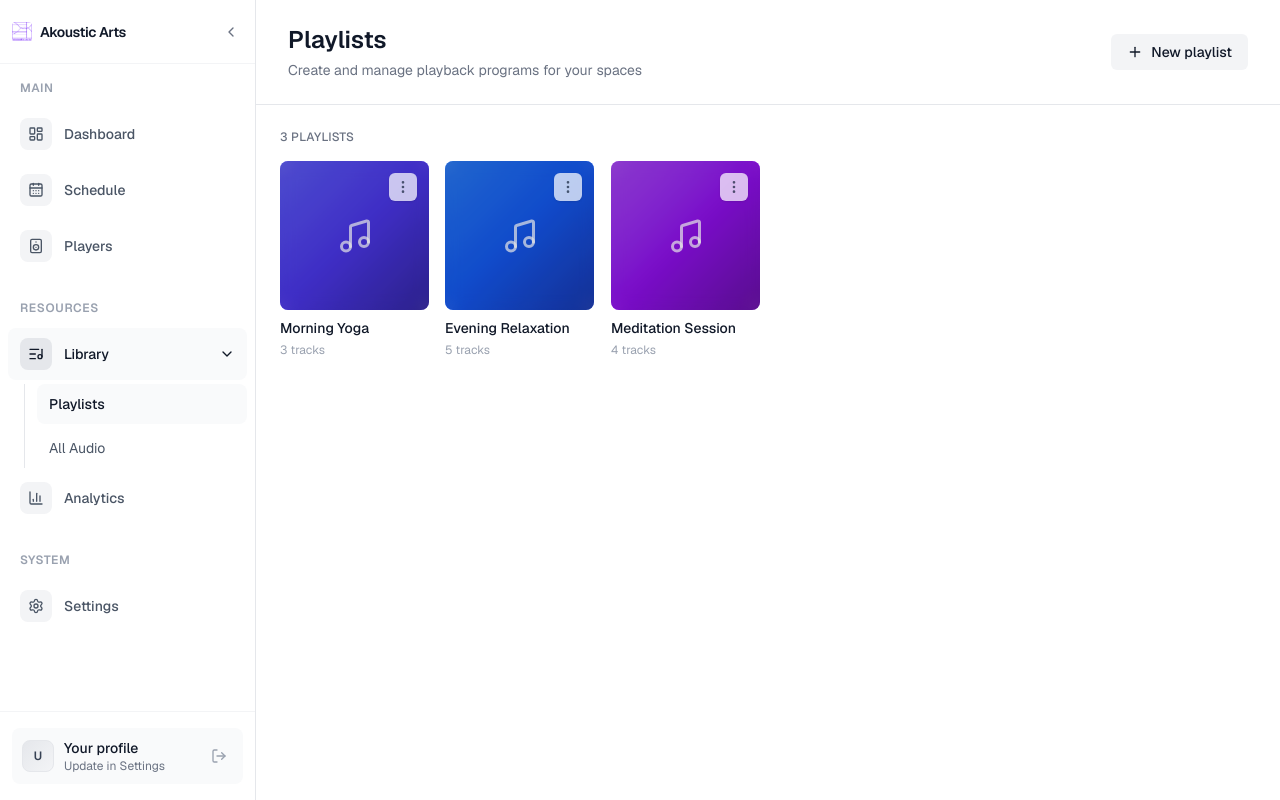
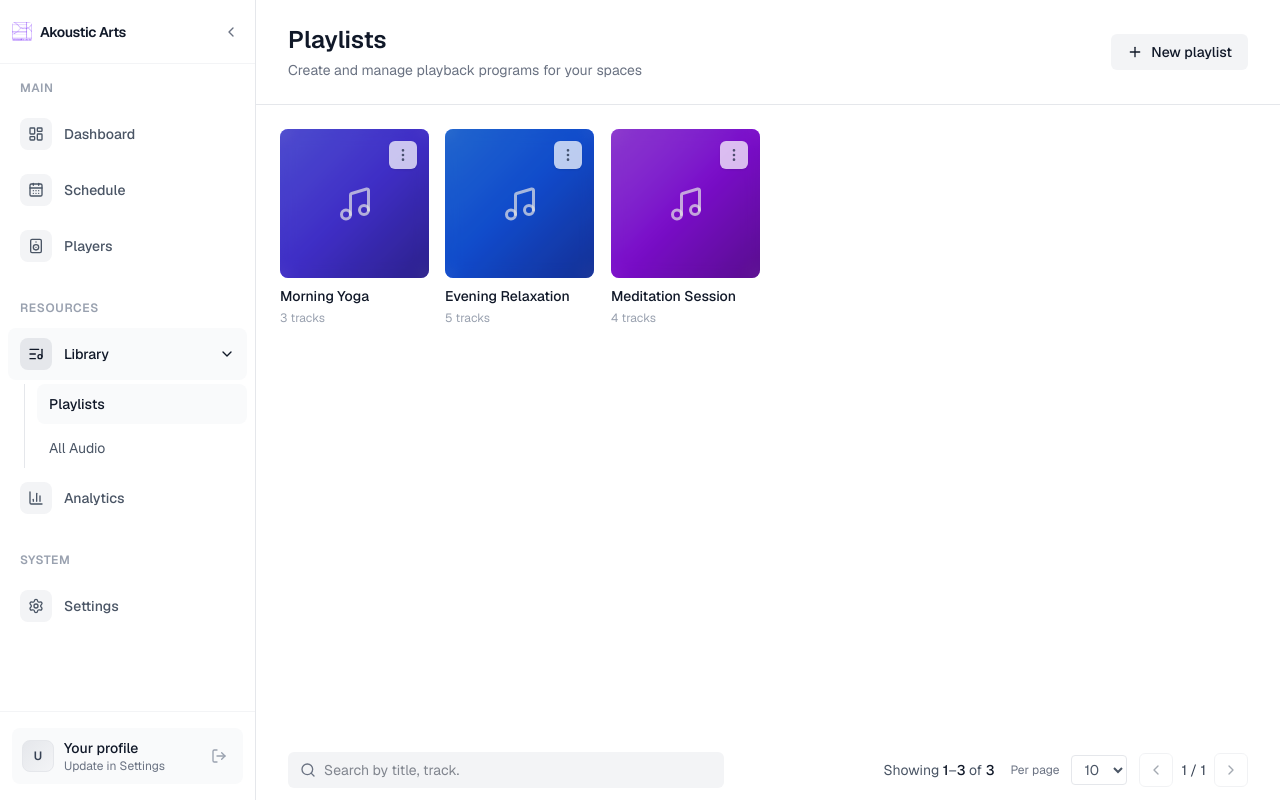
Before and after one commit to amamamou/akk2, a Next.js app: page /library/playlists in a window 1280 px wide. Built offline with nearby package versions, Linux system fonts and the light colour scheme.

Commit message:
enhancements ux ui

```diff
--- a/app/library/components/AudioToolbar.tsx
+++ b/app/library/components/AudioToolbar.tsx
@@ -15,6 +15,7 @@ interface Props {
   setPerPage: (n:number)=>void;
   perPageOptions: number[];
   totalPages: number;
+  placeholder?: string;
 }
 
 export default function AudioToolbar(p: Props) {
@@ -31,7 +32,7 @@ export default function AudioToolbar(p: Props) {
                 aria-label="Search audio"
                 value={p.query}
                 onChange={(e) => p.setQuery(e.target.value)}
-                placeholder="Search by title, playlist, artist, creator."
+                placeholder={p.placeholder ?? "Search by title, playlist, artist, creator."}
                 className="w-full pl-9 pr-10 py-2 text-sm rounded-md bg-[#F3F4F6]"
                 suppressHydrationWarning
               />
--- a/app/library/components/PlaylistCard.tsx
+++ b/app/library/components/PlaylistCard.tsx
@@ -1,7 +1,7 @@
 "use client";
 
 import React, { useState, useRef, useEffect } from "react";
-import { Music, MoreVertical, Edit2, Trash2 } from "lucide-react";
+import { Music, MoreVertical, Edit2, Trash } from "lucide-react";
 import { cn } from "@/utils/cn";
 import type { Playlist } from "./PlaylistModal";
 
@@ -124,7 +124,7 @@ export default function PlaylistCard({
                   }}
                   className="w-full text-left px-3 py-2 text-sm text-red-600 hover:bg-red-50 flex items-center gap-2"
                 >
-                  <Trash2 size={14} />
+                  <Trash size={14} />
                   Delete
                 </button>
               </div>
--- a/app/library/components/UploadModal.tsx
+++ b/app/library/components/UploadModal.tsx
@@ -1,7 +1,7 @@
 "use client";
 
 import React, { useEffect, useRef, useState } from "react";
-import { Upload, X, Trash2, Edit3, User, Play, Pause, Check } from "lucide-react";
+import { Upload, X, Trash, Edit3, User, Play, Pause, Check } from "lucide-react";
 // AudioVisual removed — use a neutral inline waveform glyph instead
 import { cn } from "@/utils/cn";
 
@@ -405,7 +405,7 @@ export default function UploadModal({
                                   className="inline-flex items-center gap-2 px-3 py-1 text-sm font-normal text-red-600 hover:bg-red-50 rounded"
                                   aria-label={`Remove ${f.title || f.name}`}
                                 >
-                                  <Trash2 size={14} /> Remove
+                                  <Trash size={14} /> Remove
                                 </button>
                               </div>
                             )}
--- a/app/library/playlists/PlaylistsClient.tsx
+++ b/app/library/playlists/PlaylistsClient.tsx
@@ -7,6 +7,8 @@ import PlaylistCard from "../components/PlaylistCard";
 import PlaylistModal from "../components/PlaylistModal";
 import ConfirmDialog from "@/components/ui/ConfirmDialog";
 import type { Playlist } from "../components/PlaylistModal";
+import AudioToolbar from "../components/AudioToolbar";
+import { useMemo } from "react";
 
 // Mock sample playlists
 const samplePlaylists: Playlist[] = [
@@ -167,6 +169,27 @@ export default function LibraryPlaylistsClient() {
   const [selectedPlaylistForDelete, setSelectedPlaylistForDelete] = useState<Playlist | null>(null);
   const router = useRouter();
 
+  // Pagination (match AudioClient behavior)
+  const [page, setPage] = useState<number>(1);
+  const [perPage, setPerPage] = useState<number>(10);
+  const perPageOptions = [5, 10, 20, 50];
+  const filteredCount = playlists.length;
+  const totalPages = Math.max(1, Math.ceil(filteredCount / perPage));
+
+  // clamp page if playlists change
+  useEffect(() => {
+    if (page > totalPages) {
+      // schedule an update to avoid synchronous setState inside effect
+  Promise.resolve().then(() => setPage(totalPages));
+    }
+    // only run when totalPages changes or page changes
+  }, [page, totalPages]);
+
+  const paginatedPlaylists = useMemo(() => {
+    const start = (page - 1) * perPage;
+    return playlists.slice(start, start + perPage);
+  }, [playlists, page, perPage]);
+
   const handlePlaylistClick = (playlistId: string) => {
     router.push(`/library/playlists/${playlistId}`);
   };
@@ -199,7 +222,8 @@ export default function LibraryPlaylistsClient() {
       {/* Content */}
       <div className="flex-1 overflow-auto bg-white">
         <div className="px-6 py-6">
-          {playlists.length === 0 ? (
+
+          {paginatedPlaylists.length === 0 ? (
             <div className="flex flex-col items-center justify-center py-16">
               <div className="text-center space-y-4 max-w-sm">
                 <div className="inline-flex items-center justify-center w-14 h-14 rounded-lg bg-gray-100">
@@ -220,11 +244,8 @@ export default function LibraryPlaylistsClient() {
             </div>
           ) : (
             <div className="space-y-4">
-              <div className="text-xs text-gray-500 font-medium uppercase tracking-wide">
-                {playlists.length} {playlists.length === 1 ? "playlist" : "playlists"}
-              </div>
               <div className="grid grid-cols-2 sm:grid-cols-3 md:grid-cols-4 lg:grid-cols-5 xl:grid-cols-6 gap-4">
-                {playlists.map((playlist) => (
+                {paginatedPlaylists.map((playlist) => (
                   <PlaylistCard
                     key={playlist.id}
                     playlist={playlist}
@@ -245,6 +266,20 @@ export default function LibraryPlaylistsClient() {
           )}
         </div>
       </div>
+
+      <AudioToolbar
+        query={""}
+        setQuery={() => {}}
+        filteredCount={filteredCount}
+        totalCount={playlists.length}
+        page={page}
+        setPage={(n) => setPage(n)}
+        perPage={perPage}
+        setPerPage={(n) => { setPerPage(n); }}
+        perPageOptions={perPageOptions}
+        totalPages={totalPages}
+        placeholder={"Search by title, track."}
+      />
 
       {/* Create playlist modal */}
       <PlaylistModal
```
